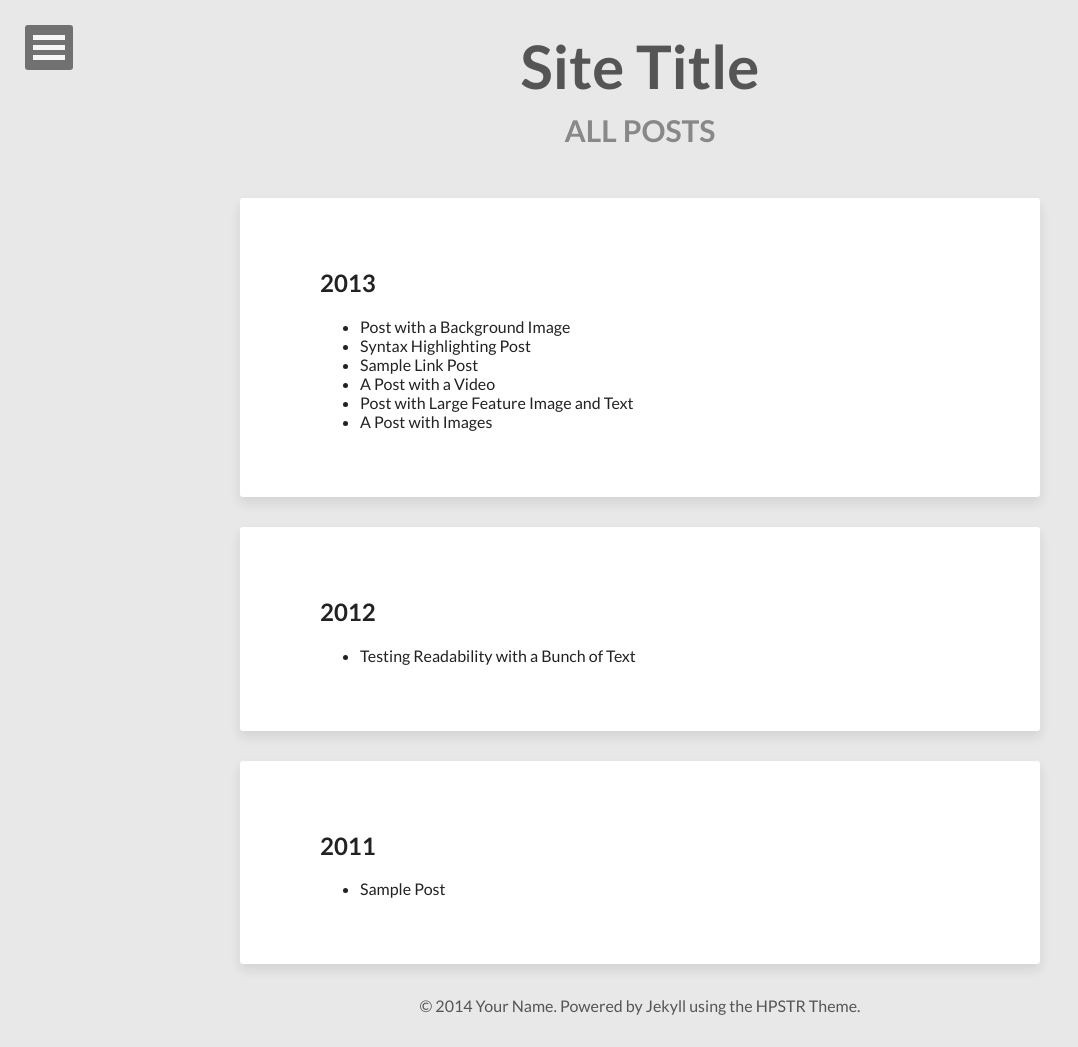
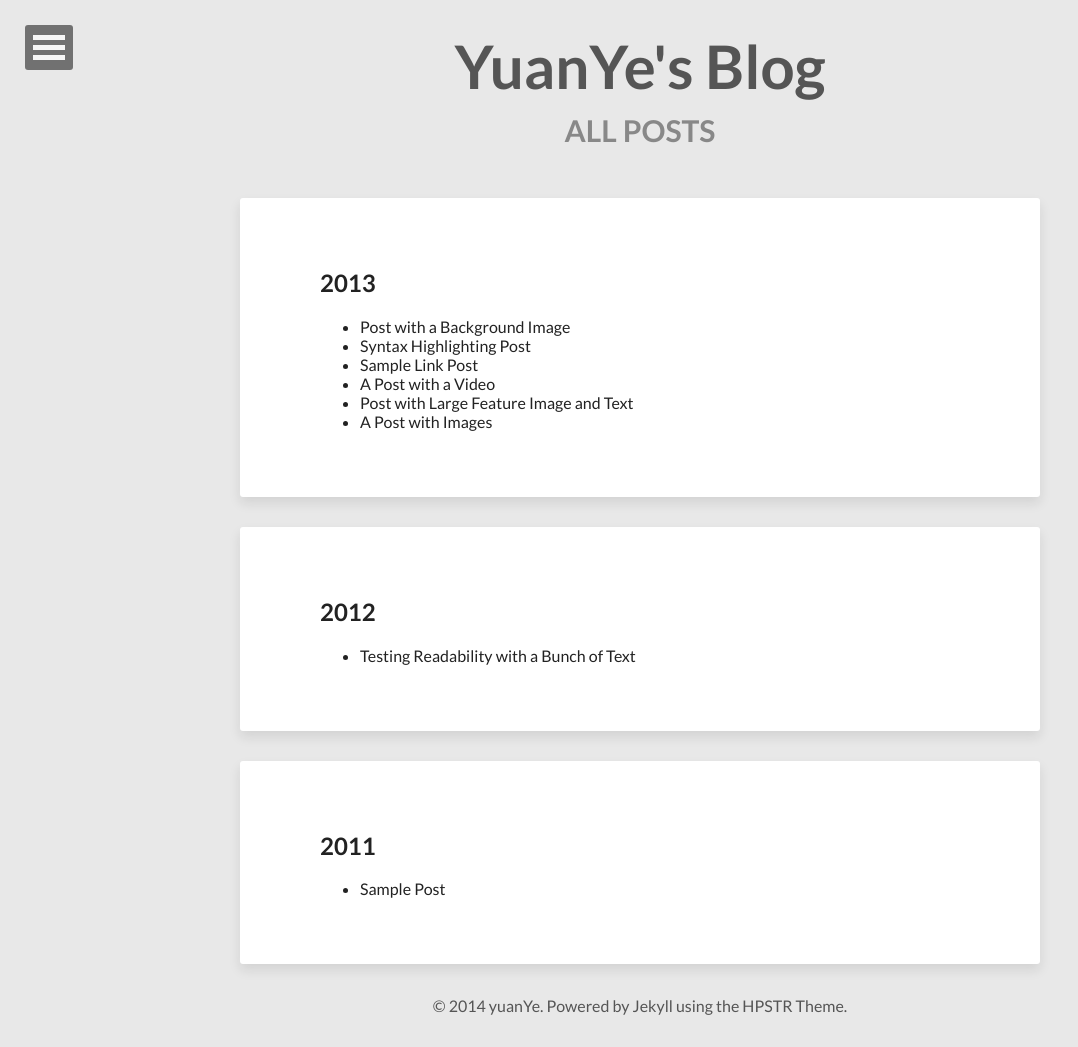
Before and after one commit to cqyy/cqyy.github.io, a Jekyll site: the page built from posts.html, in a window 1280 px wide. Shown: the whole page, without its empty margins (0-1078 px from the left). Built offline with Jekyll 4.4.1, drawn with Linux system fonts in a browser that asks for light colours; nearby versions of some CDN libraries.

Commit message:
Update _config.yml

```diff
--- a/_config.yml
+++ b/_config.yml
@@ -1,17 +1,17 @@
-title:            Site Title
-description:      Describe your website here.
+title:            YuanYe's Blog
+description:      Things happen.
 disqus_shortname:
 reading_time:     true
 words_per_minute: 200
 #Your site's domain goes here. Leave localhost server or blank when working locally.
-url:              http://localhost:4000
+url:              http://cqyy.github.io
 
 # Owner/author information
 owner:
-  name:           Your Name
+  name:           yuanYe
   avatar:         avatar.jpg
   bio:            "Your bio goes here. It shouldn't be super long but a good two sentences or two should suffice."
-  email:          you@email.com
+  email:          bangbangjun@foxmail.com
   # Social networking links used in footer. Update and remove as you like.
   twitter:
   facebook:
@@ -43,7 +43,7 @@
     external: true
 
 # http://en.wikipedia.org/wiki/List_of_tz_database_time_zones
-timezone:    America/New_York
+timezone:    Asia/Chongqing
 future:      true
 pygments:    true
 #highlighter: pygments
```
